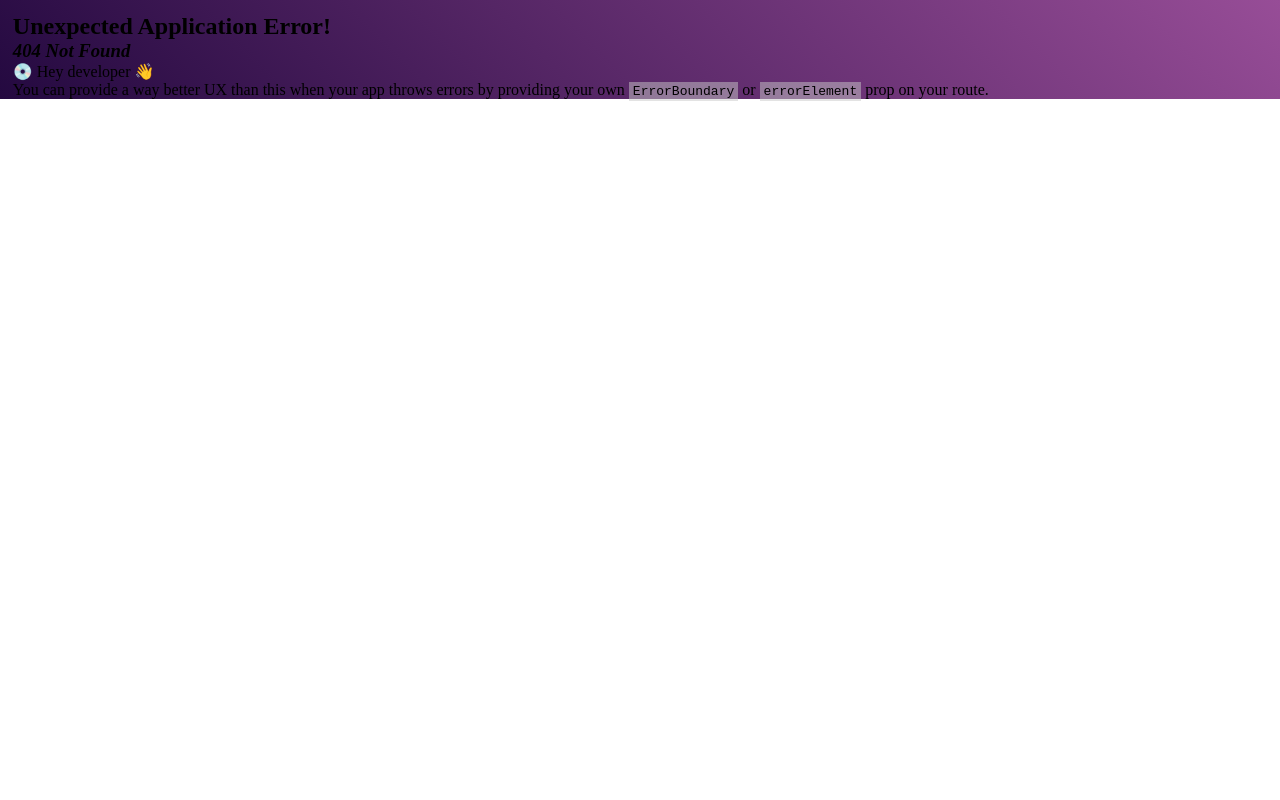
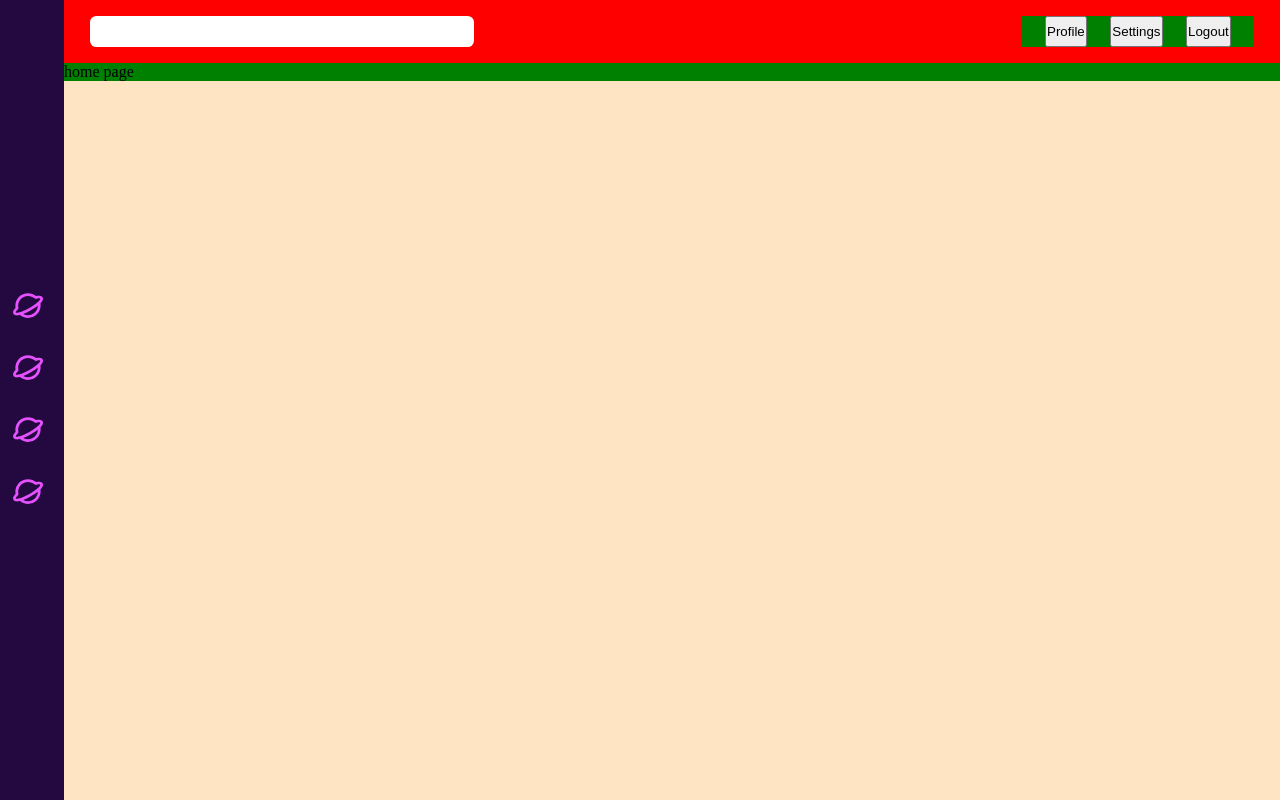
Before and after one commit to Evo3Tech/Game-Galaxy, a React (Vite) app: page /user_interface in a window 1280 px wide. Before the commit this address had no page. Built offline with nearby package versions, Linux system fonts and the light colour scheme.

Commit message:
Add main layout components and structure user routing

```diff
--- a/src/App.jsx
+++ b/src/App.jsx
@@ -2,9 +2,16 @@ import { useState } from 'react'
 import './App.css'
 import { Navbar } from './components/hero_page/Navbar'
 import { Content } from './components/hero_page/Content'
+import { useSelector } from 'react-redux'
+import User_App from './components/user_page/UserApp'
 
 function App() {
-  const [count, setCount] = useState(0)
+  const user_info = useSelector((state)=>state.user.info)
+  if(user_info){
+    return (
+      <User_App/>
+    )
+  }
 
   return (
     <>
--- /dev/null
+++ b/src/components/user_page/Header.jsx
@@ -0,0 +1,21 @@
+import "../../css/user_page/user_page.css"
+import { useSelector } from "react-redux"
+import SideNav from "./SideNav"
+import { useNavigate } from "react-router-dom"
+
+function Header() {
+      const user_info = useSelector((state)=>state.user.info)
+      const navigate = useNavigate()
+    return(
+        <header>
+            <input type="search" id="searchBar"/>
+            <div className="options">
+                <button onClick={()=>{navigate('profile')}}>Profile</button>
+                <button onClick={()=>{navigate('settings')}}>Settings</button>
+                <button>Logout</button>
+            </div>
+        </header>
+    )
+}
+
+export default Header
--- /dev/null
+++ b/src/components/user_page/SideNav.jsx
@@ -0,0 +1,25 @@
+import "../../css/user_page/user_page.css"
+import home_svg from "../../imgs/logos/home.svg"
+
+function SideNav() {
+    return(
+        <div className="sideNav">
+            <nav>
+                <button>
+                    <img src={home_svg} alt="" />
+                </button>
+                <button>
+                    <img src={home_svg} alt="" />
+                </button>
+                <button>
+                    <img src={home_svg} alt="" />
+                </button>
+                <button>
+                    <img src={home_svg} alt="" />
+                </button>
+            </nav>
+        </div>
+    )
+}
+
+export default SideNav
--- /dev/null
+++ b/src/components/user_page/UserApp.jsx
@@ -0,0 +1,21 @@
+import "../../css/user_page/user_page.css"
+import { useSelector } from "react-redux"
+import SideNav from "./SideNav"
+import Header from "./Header"
+import { Outlet } from "react-router-dom"
+
+
+function User_App() {
+    const user_info = useSelector((state)=>state.user.info)
+    return(
+        <div className="user_interface">
+            <SideNav />
+            <div className="user_container">
+                <Header />
+                <Outlet/>
+            </div>
+        </div>
+    )
+}
+
+export default User_App
--- /dev/null
+++ b/src/components/user_page/home_page/HomePage.jsx
@@ -0,0 +1,14 @@
+import "../../../css/user_page/home_page.css"
+// import { useSelector } from "react-redux"
+
+
+function HomePage() {
+    // const user_info = useSelector((state)=>state.user.info)
+    return(
+        <div className="home_page">
+            home page
+        </div>
+    )
+}
+
+export default HomePage
--- /dev/null
+++ b/src/css/user_page/home_page.css
@@ -0,0 +1,3 @@
+.home_page{
+    background-color: green;
+}
--- /dev/null
+++ b/src/css/user_page/user_page.css
@@ -0,0 +1,65 @@
+body{
+    padding: 0;
+}
+.user_interface{
+    height: 100vh;
+    width: 100vw;
+    background-color: green;
+    display: flex;
+}
+.sideNav{
+    background-color: aqua;
+    display: flex;
+    justify-content: start;
+    align-items: center;
+    overflow: hidden;
+
+    background-color: #240940;
+    width: 5vw;
+}
+.sideNav nav{
+    display: flex;
+    flex-direction: column;
+    height: fit-content;
+    gap: 1vh;
+    padding: 1vh;
+    padding-left: 0;
+}
+.sideNav nav button{
+    padding: 1vw;
+    background-color: transparent;
+    border: none;
+    cursor: pointer;
+    border-top-right-radius: 2vw;
+    border-bottom-right-radius: 2vw;
+}
+.sideNav nav button:hover{
+    background-color: #FFFFFF;
+}
+.sideNav nav button img{
+    width: 30px;
+}
+
+.user_container{
+    background-color: bisque;
+    flex: 1;
+    /* display: flex; */
+}
+.user_container header{
+    background-color: red;
+    display: flex;
+    padding: 2vh 2vw;
+    justify-content: space-between;
+}
+.user_container header #searchBar{
+    padding: 1vh 2vw;
+    width: 33%;
+    border-radius: .5vw;
+    border: none;
+}
+.user_container .options{
+    display: flex;
+    justify-content: space-evenly;
+    background-color: green;
+    width: 20%;
+}
--- a/src/index.css
+++ b/src/index.css
@@ -16,7 +16,7 @@ body{
     padding-bottom: 0vh;
     overflow: hidden;
 }
-nav{
+#root > nav{
     display: flex;
     justify-content: space-between;
     align-items: center;
--- a/src/main.jsx
+++ b/src/main.jsx
@@ -8,6 +8,8 @@ import { Login } from './components/hero_page/Login.jsx'
 import { Signup } from './components/hero_page/Signup.jsx'
 import { Provider } from 'react-redux'
 import { store } from './redux_store/store.js'
+import User_App from './components/user_page/UserApp.jsx'
+import HomePage from './components/user_page/home_page/HomePage.jsx'
 const router = createBrowserRouter([
   {
     path: "/",
@@ -26,6 +28,24 @@ const router = createBrowserRouter([
         element: <Signup/>
       }
     ]
+  },
+  {
+    path: "/user_interface",
+    element: <User_App />,
+    children: [
+      {
+        index : true,
+        element: <HomePage/>
+      },
+      {
+        path: "profile",
+        element: <>Profile</>
+      },
+      {
+        path: "settings",
+        element: <>settings</>
+      }
+    ]
   }
 ])
 createRoot(document.getElementById('root')).render(
```
Also changed, not shown: src/imgs/logos/home.svg (added).
